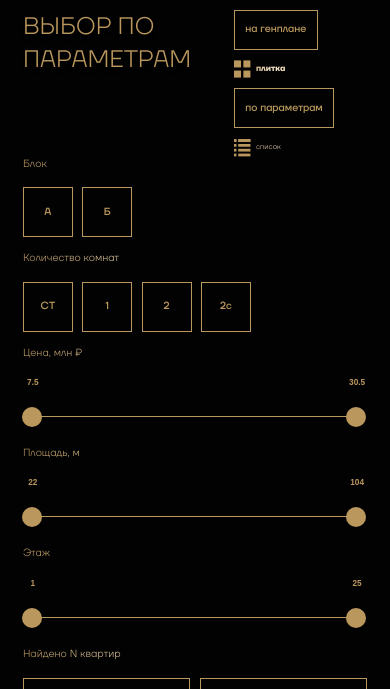
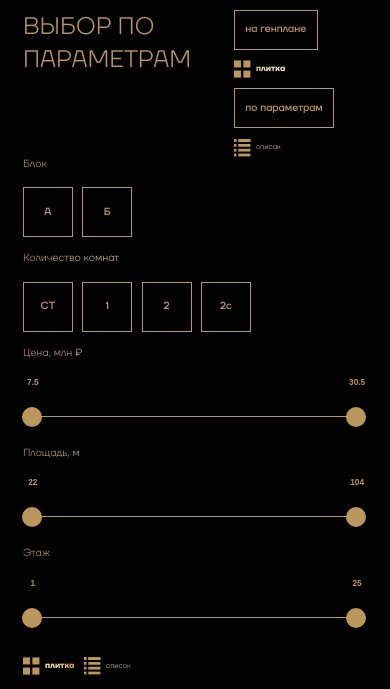
Before and after one commit to R4GNARWR/prime-test, a plain HTML site: page flats.html in a window 390 px wide. Shown: the part 84-773 px from the top of the page. Drawn offline with Linux system fonts and the light colour scheme; files whose address does not match are found by name.

Commit message:
flats filter fix

```diff
--- a/flats.html
+++ b/flats.html
@@ -201,6 +201,14 @@
                     <input type="text" class="range" id="range__square" name="range__price" value="" data-min="22" data-max="104" data-type="double" />
                     <div class="options__label">Этаж</div>
                     <input type="text" class="range" id="range__floor" name="range__price" value="" data-min="1" data-max="25" data-type="double" />
+                    <div class="flats__filter d-lg-none d-flex mb-lg-0 mb-90">
+                        <div class="flats__filter-item">
+                            <a class="flats__filter-type flats__filter-type__active" href=""><img src="/prime-test/img/blocks.svg" alt=""> плитка</a>
+                        </div>
+                        <div class="flats__filter-item">
+                            <a class="flats__filter-type" href=""> <img src="/prime-test/img/list.svg" alt=""> список</a>
+                        </div>
+                    </div>
                 </div>
                 <div class="col-lg-10 col-12">
                     <div class="options__result">Найдено N квартир</div>
```
